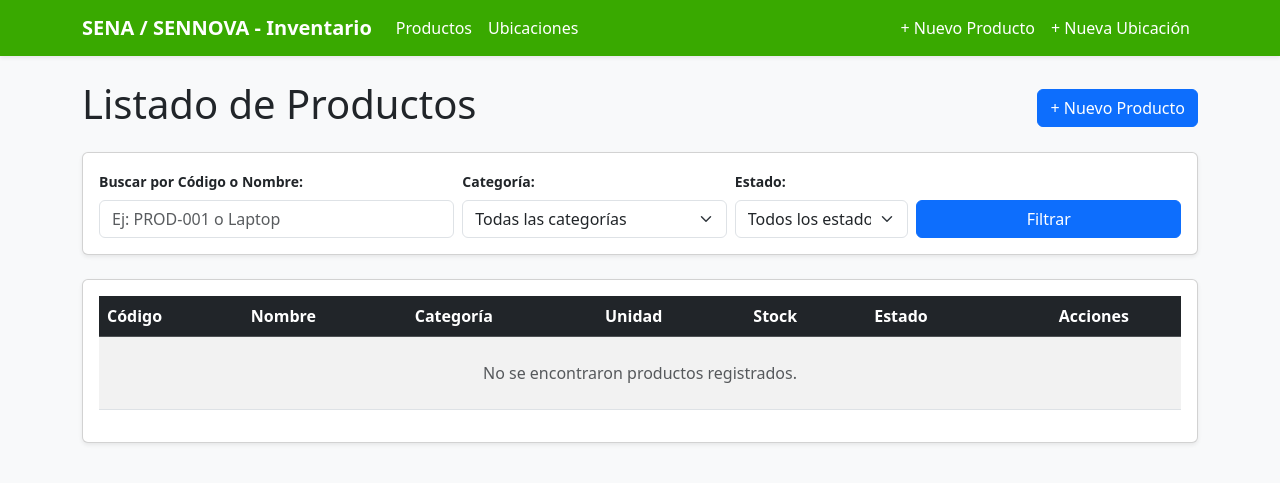
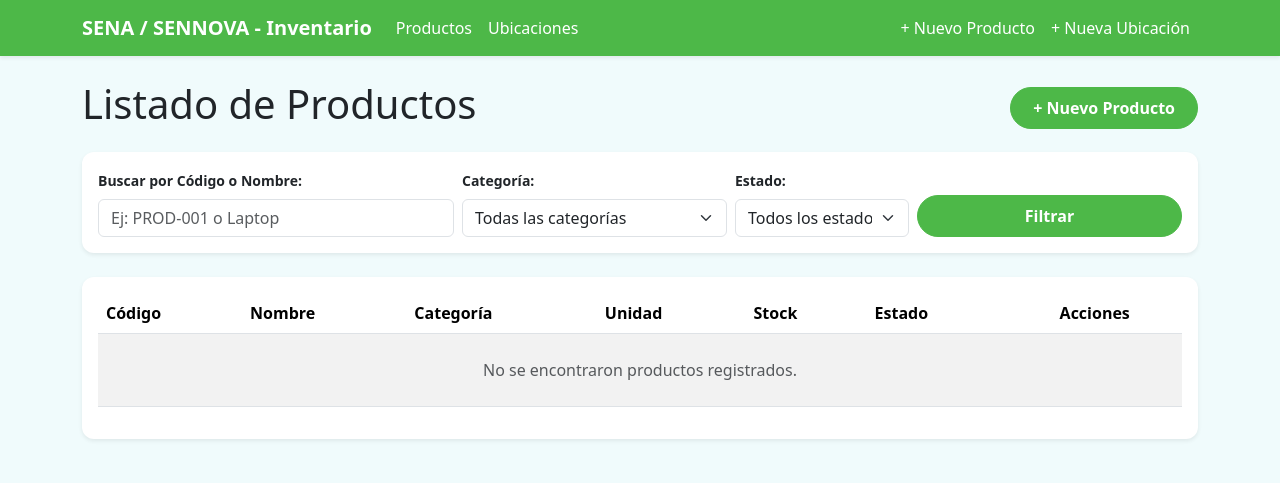
Before and after one commit to wsderfghbgv/sena-inventario, a Laravel app: page /productos in a window 1280 px wide. Shown: the top 483 px of the page. Run offline with Laravel 12, Linux system fonts and the light colour scheme; data that the repository does not hold is empty.

Commit message:
feat(ui): aplicar paleta SENA con botones pill verdes y teal

```diff
--- a/resources/views/layouts/app.blade.php
+++ b/resources/views/layouts/app.blade.php
@@ -11,23 +11,112 @@
     <!-- Estilos personalizados para aplicar la identidad visual del SENA / SENNOVA -->
     <style>
         :root {
-            --sena-verde: #39A900;
-            --sena-verde-oscuro: #2e8600;
+            --sena-verde: #4DB848;
+            --sena-verde-oscuro: #39A900;
+            --sena-teal: #2BBFCC;
+            --sena-teal-oscuro: #1EA8B5;
         }
+
+        /* Fondo general con tono teal muy suave */
+        body.bg-light {
+            background-color: #f0fbfc !important;
+        }
+
         /* Navbar con el verde institucional del SENA */
         .navbar-sena {
             background-color: var(--sena-verde) !important;
         }
-        /* Botones principales con el color corporativo */
-        .btn-sena-primary {
-            background-color: var(--sena-verde);
-            border-color: var(--sena-verde);
-            color: #fff;
+
+        /* ===== ESTILO PILL PARA TODOS LOS BOTONES ===== */
+        .btn {
+            border-radius: 50px !important;
+            font-weight: 600 !important;
+            padding: 8px 22px !important;
+            transition: all 0.2s ease !important;
         }
-        .btn-sena-primary:hover {
-            background-color: var(--sena-verde-oscuro);
-            border-color: var(--sena-verde-oscuro);
-            color: #fff;
+        .btn-sm {
+            padding: 4px 14px !important;
+        }
+
+        /* Botón primario — verde SENA */
+        .btn-primary {
+            background-color: var(--sena-verde) !important;
+            border-color: var(--sena-verde) !important;
+            color: #fff !important;
+        }
+        .btn-primary:hover, .btn-primary:focus {
+            background-color: var(--sena-verde-oscuro) !important;
+            border-color: var(--sena-verde-oscuro) !important;
+            color: #fff !important;
+        }
+
+        /* Botón secundario — teal SENA */
+        .btn-secondary {
+            background-color: var(--sena-teal) !important;
+            border-color: var(--sena-teal) !important;
+            color: #fff !important;
+        }
+        .btn-secondary:hover, .btn-secondary:focus {
+            background-color: var(--sena-teal-oscuro) !important;
+            border-color: var(--sena-teal-oscuro) !important;
+            color: #fff !important;
+        }
+
+        /* Outline secondary — teal con borde */
+        .btn-outline-secondary {
+            border-color: var(--sena-teal) !important;
+            color: var(--sena-teal) !important;
+        }
+        .btn-outline-secondary:hover {
+            background-color: var(--sena-teal) !important;
+            color: #fff !important;
+        }
+
+        /* Botón warning — Editar */
+        .btn-warning {
+            background-color: #f0a500 !important;
+            border-color: #f0a500 !important;
+            color: #fff !important;
+        }
+        .btn-warning:hover {
+            background-color: #cc8d00 !important;
+            border-color: #cc8d00 !important;
+            color: #fff !important;
+        }
+
+        /* Botón info — Ver */
+        .btn-info {
+            background-color: #17a2b8 !important;
+            border-color: #17a2b8 !important;
+            color: #fff !important;
+        }
+        .btn-info:hover {
+            background-color: #138496 !important;
+            border-color: #138496 !important;
+            color: #fff !important;
+        }
+
+        /* Botón danger — Eliminar */
+        .btn-danger {
+            background-color: #dc3545 !important;
+            border-color: #dc3545 !important;
+            color: #fff !important;
+        }
+        .btn-danger:hover {
+            background-color: #bd2130 !important;
+            border-color: #bd2130 !important;
+            color: #fff !important;
+        }
+
+        /* Encabezado de tabla con verde oscuro */
+        .table-dark {
+            background-color: var(--sena-verde-oscuro) !important;
+        }
+
+        /* Cards con borde sutil */
+        .card {
+            border: none;
+            border-radius: 12px;
         }
     </style>
 </head>
--- a/resources/views/productos/edit.blade.php
+++ b/resources/views/productos/edit.blade.php
@@ -80,7 +80,7 @@
                         </select>
                     </div>
 
-                    <button type="submit" class="btn btn-warning">Actualizar</button>
+                    <button type="submit" class="btn btn-primary">Actualizar</button>
                     <a href="{{ route('productos.index') }}" class="btn btn-secondary">Cancelar</a>
                 </form>
             </div>
--- a/resources/views/productos/index.blade.php
+++ b/resources/views/productos/index.blade.php
@@ -51,7 +51,7 @@
 <div class="card shadow-sm">
     <div class="card-body">
         <table class="table table-striped align-middle">
-            <thead class="table-dark">
+            <thead style="background-color: #39A900; color: #fff;">
                 <tr>
                     <th>Código</th>
                     <th>Nombre</th>
```
